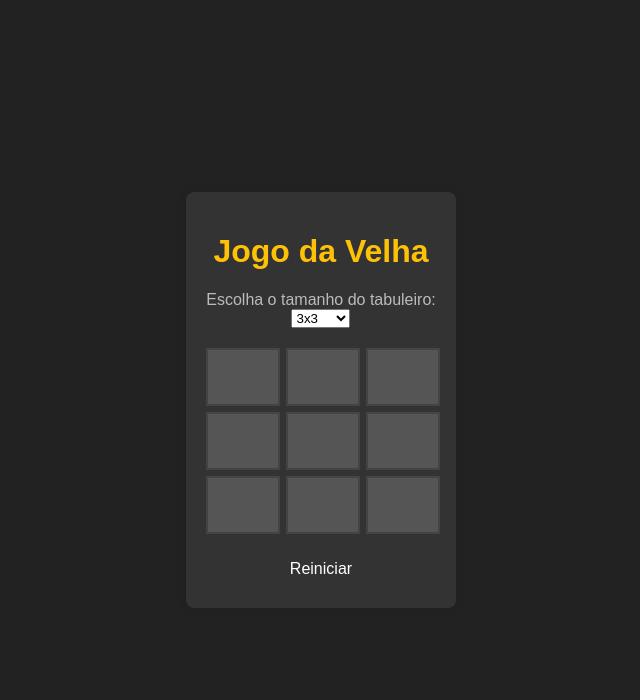
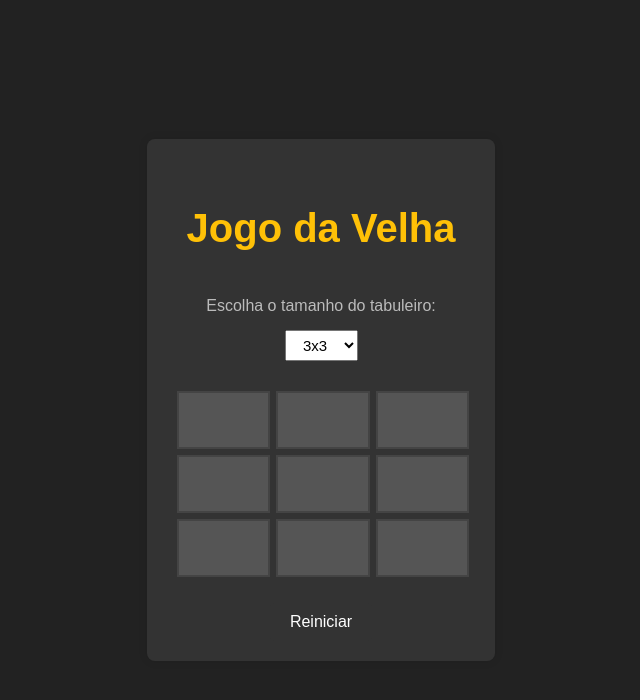
Before and after one commit to phViana-Dev/Projeto-Web1, a plain HTML site: page jogo-da-velha/index.html in a window 1280 px wide. Shown: the whole page, without its empty margins (319-959 px from the left). Drawn offline with Linux system fonts and the light colour scheme.

Commit message:
Update estilo.css

```diff
--- a/jogo-da-velha/estilo.css
+++ b/jogo-da-velha/estilo.css
@@ -19,10 +19,19 @@ body {
     box-shadow: 0 0 10px rgba(0, 0, 0, 0.1);
 }
 
-
-h1 {
+.game-container h1{
+    padding: 20px;
+    font-size: 40px;
     color: #ffc107; /* Amarelo */
 }
+
+.game-container select{
+    text-align: center;
+    margin-top: 15px;
+    padding: 5px;
+    font-size: 15px;
+}
+
 
 label {
     margin-top: 10px;
@@ -37,6 +46,7 @@ label {
     grid-template-columns: repeat(var(--board-size), 1fr);
     grid-template-rows: repeat(var(--board-size), 1fr);
     gap: 10px;
+    padding: 10px;
 }
 
 .cell {
```
